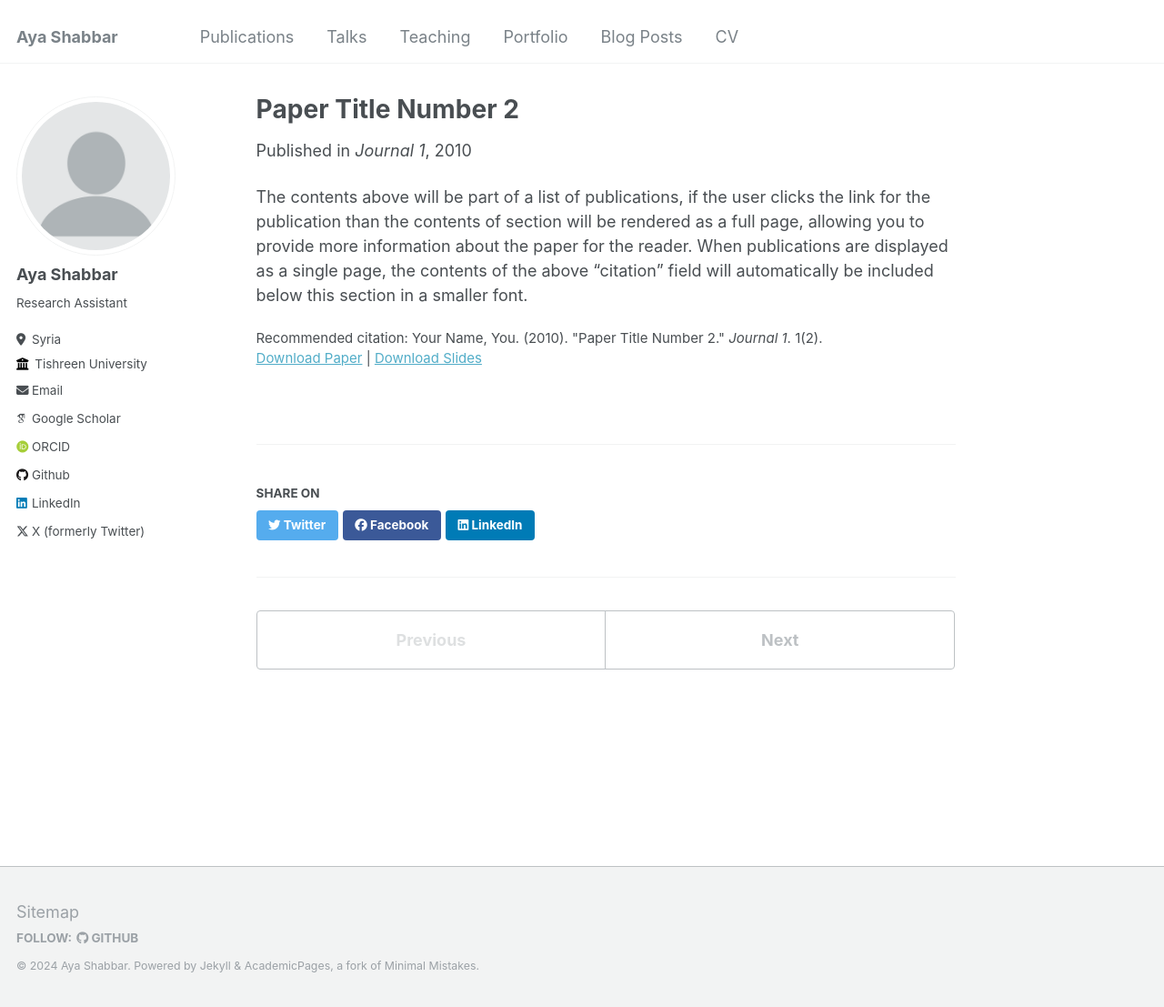
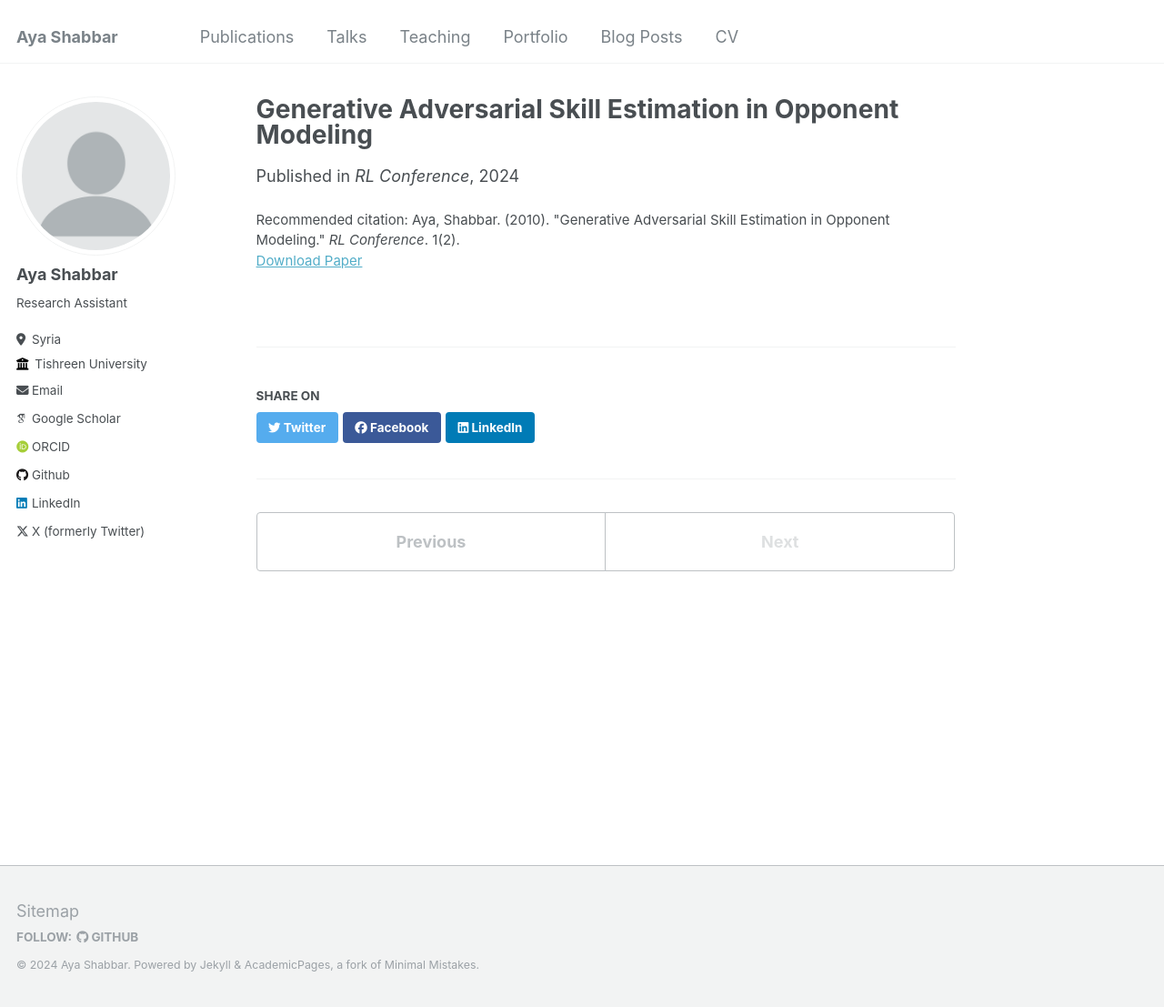
Before and after one commit to ayashabbar/ayashabbar.github.io, a Jekyll site: the page built from _publications/2010-10-01-paper-title-number-2.md, in a window 1280 px wide and 1107 px high. Shown: the whole window at 91% size. Built offline with Jekyll 4.4.1, drawn with Linux system fonts in a browser that asks for light colours; some web fonts are replaced.

Commit message:
Update 2010-10-01-paper-title-number-2.md

```diff
--- a/_publications/2010-10-01-paper-title-number-2.md
+++ b/_publications/2010-10-01-paper-title-number-2.md
@@ -1,13 +1,12 @@
 ---
-title: "Paper Title Number 2"
+title: "Generative Adversarial Skill Estimation in Opponent Modeling"
 collection: publications
 permalink: /publication/2010-10-01-paper-title-number-2
-excerpt: 'This paper is about the number 2. The number 3 is left for future work.'
-date: 2010-10-01
-venue: 'Journal 1'
-slidesurl: 'http://academicpages.github.io/files/slides2.pdf'
-paperurl: 'http://academicpages.github.io/files/paper2.pdf'
-citation: 'Your Name, You. (2010). &quot;Paper Title Number 2.&quot; <i>Journal 1</i>. 1(2).'
+excerpt: 'In this paper, I propose a novel method called generative adversarial skill estimation (GASE) to
+encourage the estimation and the probability of success in RL opponent modeling via introducing an intrinsic reward output from a foundation model generative adversarial network, where the generator provides fake samples of the opponent’s actions that help discriminator to identify those failed actions with their probability of success.'
+date: 2024-05-01
+venue: 'RL Conference'
+#slidesurl: 'http://academicpages.github.io/files/slides2.pdf'
+paperurl: 'http://ayashabbar.github.io/files/My_Paper2.pdf'
+citation: 'Aya, Shabbar. (2010). &quot;Generative Adversarial Skill Estimation in Opponent Modeling.&quot; <i>RL Conference</i>. 1(2).'
 ---
-
-The contents above will be part of a list of publications, if the user clicks the link for the publication than the contents of section will be rendered as a full page, allowing you to provide more information about the paper for the reader. When publications are displayed as a single page, the contents of the above "citation" field will automatically be included below this section in a smaller font.
```
